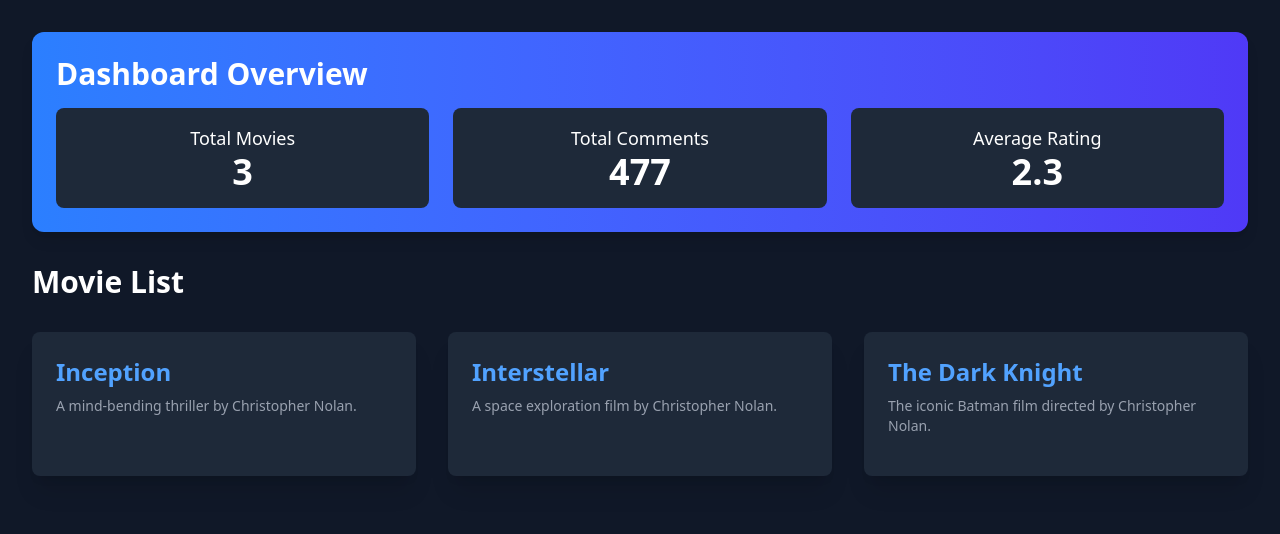
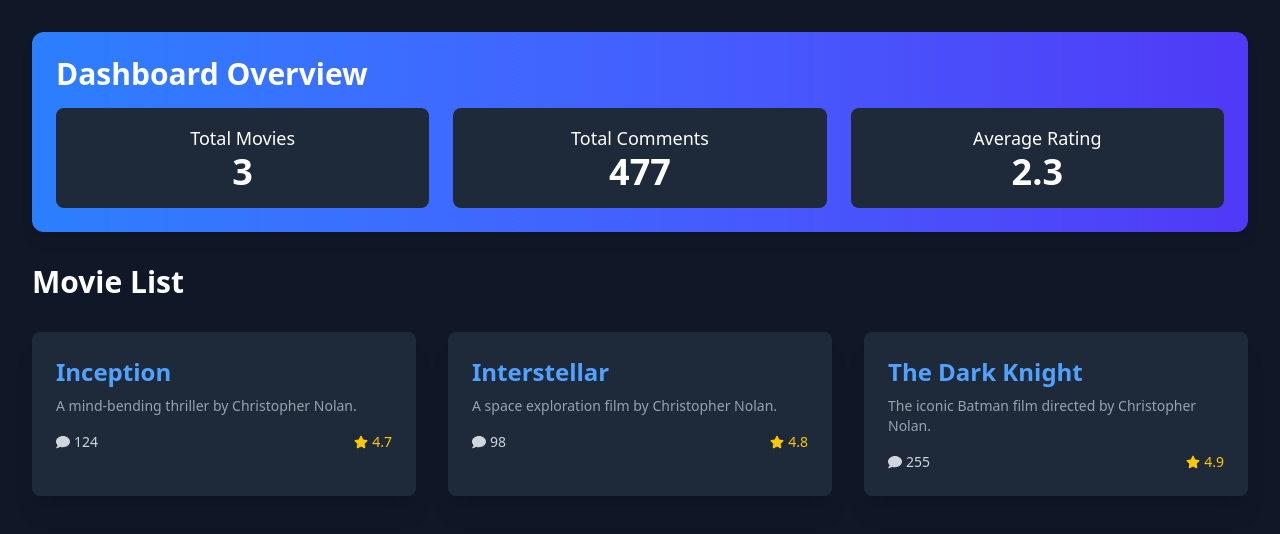
Before and after one commit to chathuranga-senanayaka/next-movie-app, a Next.js app: page / in a window 1280 px wide. Shown: the top 534 px of the page. Built offline with nearby package versions, Linux system fonts and the light colour scheme.

Commit message:
developed movie list page and styled

```diff
--- a/src/app/page.tsx
+++ b/src/app/page.tsx
@@ -1,5 +1,6 @@
 import Link from "next/link";
 import React from "react";
+import { FaComment, FaStar } from "react-icons/fa";
 
 const Home = () => {
   const movies = [
@@ -72,7 +73,14 @@ const Home = () => {
             </Link>
             <p className="text-gray-400 text-sm mt-2">{movie.description}</p>
             <div className="flex justify-between items-center mt-4">
-              <div className="flex items-center text-sm text-gray-300"></div>
+              <div className="flex items-center text-sm text-gray-300">
+                <FaComment className="mr-1" />
+                <span>{movie.comments}</span>
+              </div>
+              <div className="flex items-center text-sm text-yellow-400">
+                <FaStar className="mr-1" />
+                <span>{movie.rating}</span>
+              </div>
             </div>
           </li>
         ))}
```
